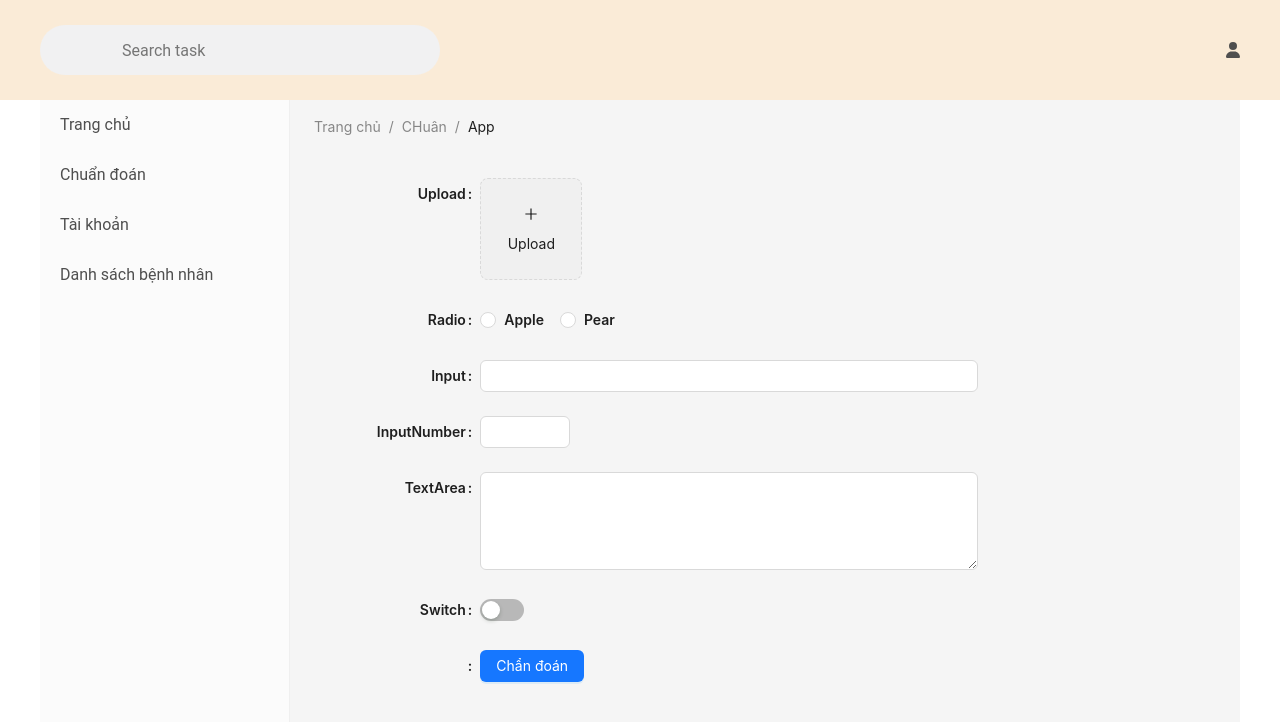
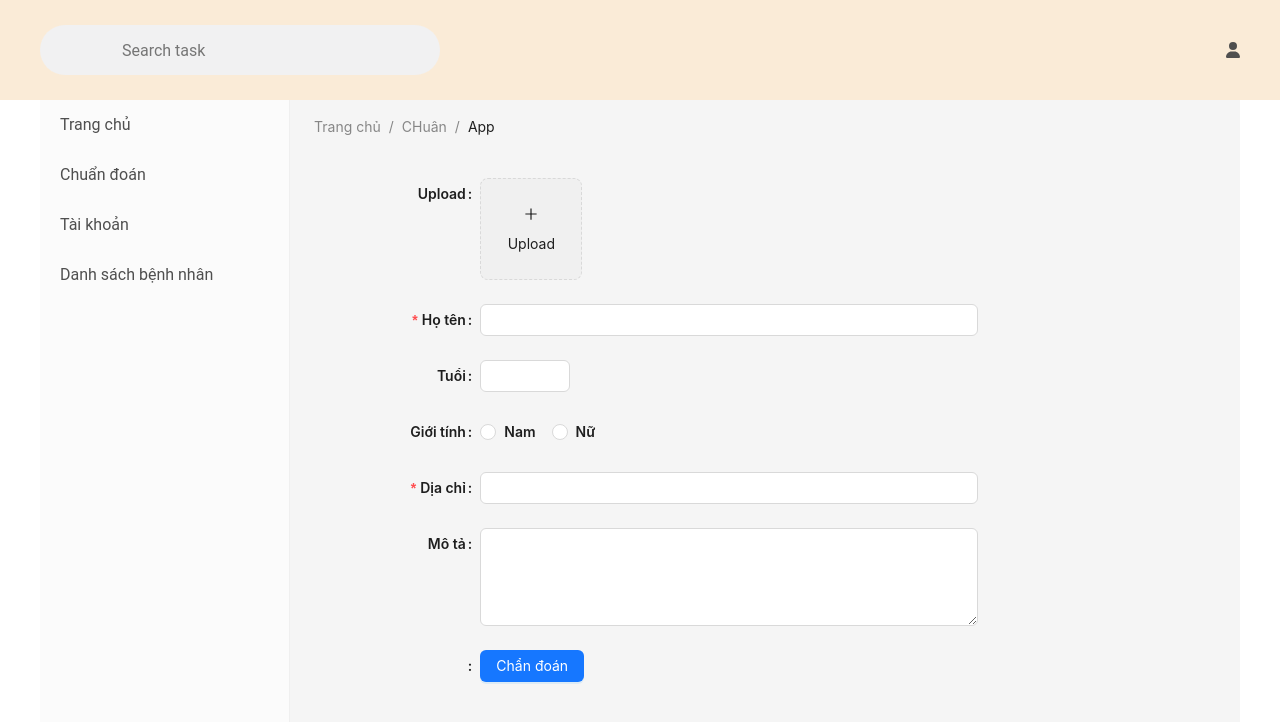
Before and after one commit to trandtung/project_tdtung, a React (Create React App) app: page /predict in a window 1280 px wide. Shown: the top 722 px of the page. Built offline with nearby package versions, Linux system fonts and the light colour scheme; sample sign-in values are in the browser's storage.

Commit message:
add form predict

```diff
--- a/src/layouts/MenuItem/Predict/Predict.js
+++ b/src/layouts/MenuItem/Predict/Predict.js
@@ -1,21 +1,10 @@
 import React, { useState } from "react";
 import { PlusOutlined } from "@ant-design/icons";
-import {
-  Form,
-  Input,
-  Button,
-  Radio,
-  InputNumber,
-  Switch,
-  Upload,
-  Modal,
-  Image,
-  Card,
-} from "antd";
+import FormClientInfo from "./components/FormClientInfo";
+import { Form, Button, Upload, Modal, Image, Card, Checkbox } from "antd";
 import axios from "axios";
 import FormData from "form-data";
 import { baseApiPredict } from "../../../request/apiPredict";
-const { TextArea } = Input;
 
 const FormDisabledDemo = () => {
   const [statePredict, setStatePredict] = useState(false);
@@ -24,32 +13,34 @@ const FormDisabledDemo = () => {
   const [previewImage, setPreviewImage] = useState("");
   const [previewTitle, setPreviewTitle] = useState("");
   const [selectedFile, setSelectedFile] = useState(null);
+  const [componentDisabled, setComponentDisabled] = useState(true);
+  const [valuesFormClientInfo, setValuesFormClientInfo] = useState();
+  const handlePredict = (values) => {
+    setValuesFormClientInfo(values);
+    // let formData = new FormData();
+    // const listImg = selectedFile.map((item, index) => {
+    //   return formData.append("file", item.originFileObj);
+    // });
 
-  const handlePredict = async (values) => {
-    console.log(values)
-    let formData = new FormData();
-    const listImg = selectedFile.map((item, index) => {
-      return formData.append("file", item.originFileObj);
-    });
-
-    try {
-      const response = await axios({
-        method: "post",
-        url: `${baseApiPredict}predict`,
-        data: formData,
-        headers: { "Content-Type": "multipart/form-data" },
-      })
-        .then(function (response) {
-          setStatePredict(true);
-          setListImgPredicted(response.data.data);
-        })
-        .catch(function (error) {
-          console.log(error);
-        });
-    } catch (error) {
-      console.log(error);
-    }
+    // try {
+    //   const response = await axios({
+    //     method: "post",
+    //     url: `${baseApiPredict}predict`,
+    //     data: formData,
+    //     headers: { "Content-Type": "multipart/form-data" },
+    //   })
+    //     .then(function (response) {
+    setStatePredict(true);
+    //       setListImgPredicted(response.data.data);
+    //     })
+    //     .catch(function (error) {
+    //       console.log(error);
+    //     });
+    // } catch (error) {
+    //   console.log(error);
+    // }
   };
+  const onFinishFailed = () => {};
   const handleCancel = () => setPreviewOpen(false);
 
   const getBase64 = (file) =>
@@ -71,6 +62,7 @@ const FormDisabledDemo = () => {
   const listFile = (e) => {
     setSelectedFile(e.fileList);
   };
+
   return (
     <>
       {!statePredict ? (
@@ -79,6 +71,8 @@ const FormDisabledDemo = () => {
           wrapperCol={{ span: 14 }}
           layout="horizontal"
           onFinish={handlePredict}
+          onFinishFailed={onFinishFailed}
+          autoComplete="off"
           // disabled={componentDisabled}
         >
           <Form.Item label="Upload" valuePropName="fileList">
@@ -104,27 +98,8 @@ const FormDisabledDemo = () => {
               <img alt="example" style={{ width: "100%" }} src={previewImage} />
             </Modal>
           </Form.Item>
-
-          <Form.Item label="Radio">
-            <Radio.Group>
-              <Radio value="apple"> Apple </Radio>
-              <Radio value="pear"> Pear </Radio>
-            </Radio.Group>
-          </Form.Item>
-          <Form.Item label="Input">
-            <Input />
-          </Form.Item>
-
-          <Form.Item label="InputNumber">
-            <InputNumber />
-          </Form.Item>
-          <Form.Item label="TextArea">
-            <TextArea rows={4} />
-          </Form.Item>
-          <Form.Item label="Switch" valuePropName="checked">
-            <Switch />
-          </Form.Item>
-
+          {/* Client infomation form */}
+          <FormClientInfo />
           <Form.Item label=" ">
             <Button type="primary" htmlType="submit">
               Chẩn đoán
@@ -134,6 +109,21 @@ const FormDisabledDemo = () => {
       ) : (
         <>
           <p>Chẩn đoán</p>
+          <Checkbox
+            checked={componentDisabled}
+            onChange={(e) => setComponentDisabled(e.target.checked)}
+          >
+            Form disabled
+          </Checkbox>
+          {/* Client infomation form */}
+          <Form
+            labelCol={{ span: 4 }}
+            wrapperCol={{ span: 14 }}
+            disabled={componentDisabled}
+            initialValues={valuesFormClientInfo}
+          >
+            <FormClientInfo />
+          </Form>
           {listImgPredicted &&
             listImgPredicted.map((item, index) => (
               <Card
--- /dev/null
+++ b/src/layouts/MenuItem/Predict/components/FormClientInfo.js
@@ -0,0 +1,36 @@
+import { Form, Input, Radio, InputNumber } from "antd";
+const { TextArea } = Input;
+function FormClientInfo() {
+  return (
+    <>
+      <Form.Item
+        label="Họ tên"
+        name="username"
+        rules={[{ required: true, message: "Please input your username!" }]}
+      >
+        <Input />
+      </Form.Item>
+      <Form.Item label="Tuổi" name="InputNumber">
+        <InputNumber />
+      </Form.Item>
+      <Form.Item label="Giới tính" name="gioitinh">
+        <Radio.Group>
+          <Radio value="apple"> Nam </Radio>
+          <Radio value="pear"> Nữ </Radio>
+        </Radio.Group>
+      </Form.Item>
+      <Form.Item
+        label="Dịa chỉ"
+        name="address"
+        rules={[{ required: true, message: "Please input your username!" }]}
+      >
+        <Input />
+      </Form.Item>
+      <Form.Item label="Mô tả">
+        <TextArea rows={4} />
+      </Form.Item>
+    </>
+  );
+}
+
+export default FormClientInfo;
--- a/src/routes/Routes.js
+++ b/src/routes/Routes.js
@@ -7,11 +7,11 @@ import { getTokenStorage } from "../utils/auth.util";
 
 function Routes() {
   const navigate = useNavigate();
-  const accessToken = true;
+  const accessToken = getTokenStorage();
 
-  // useEffect(() => {
-  //   !accessToken && navigate("/sign-in");
-  // }, [accessToken, navigate]);
+  useEffect(() => {
+    !accessToken && navigate("/sign-in");
+  }, [accessToken, navigate]);
 
   return (
     <>
```
